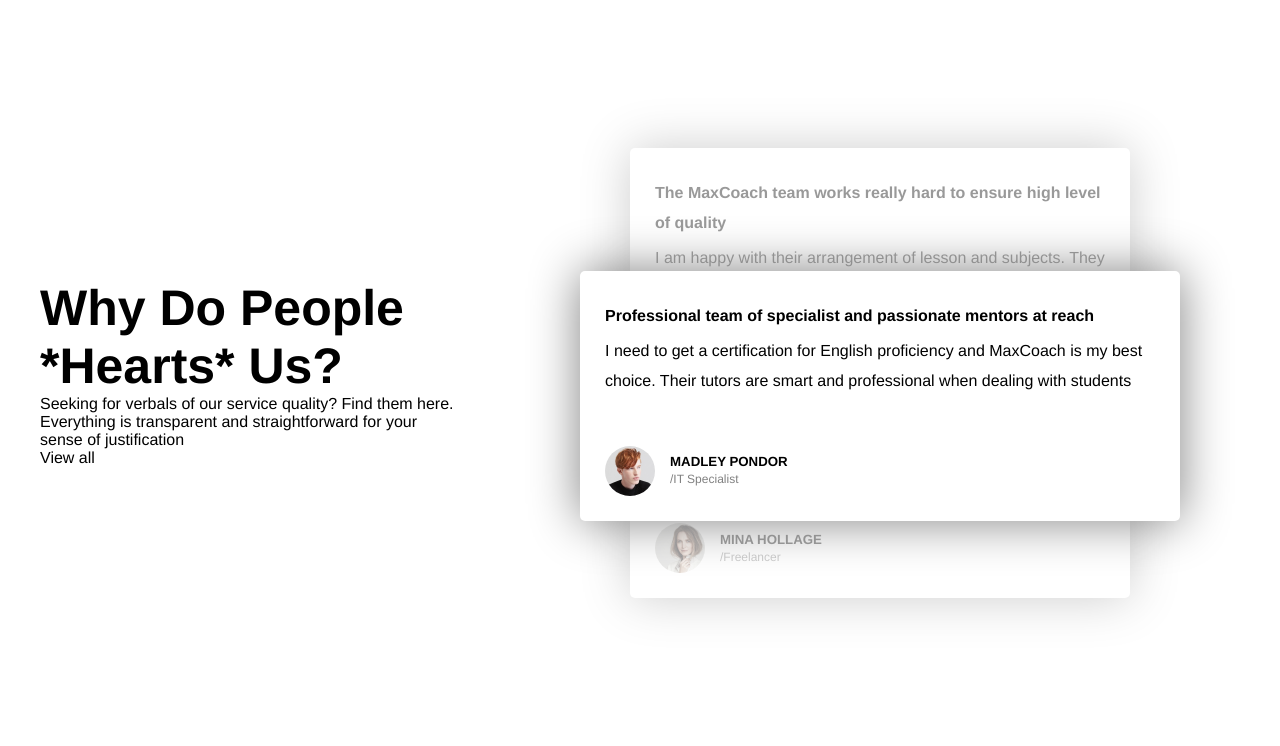
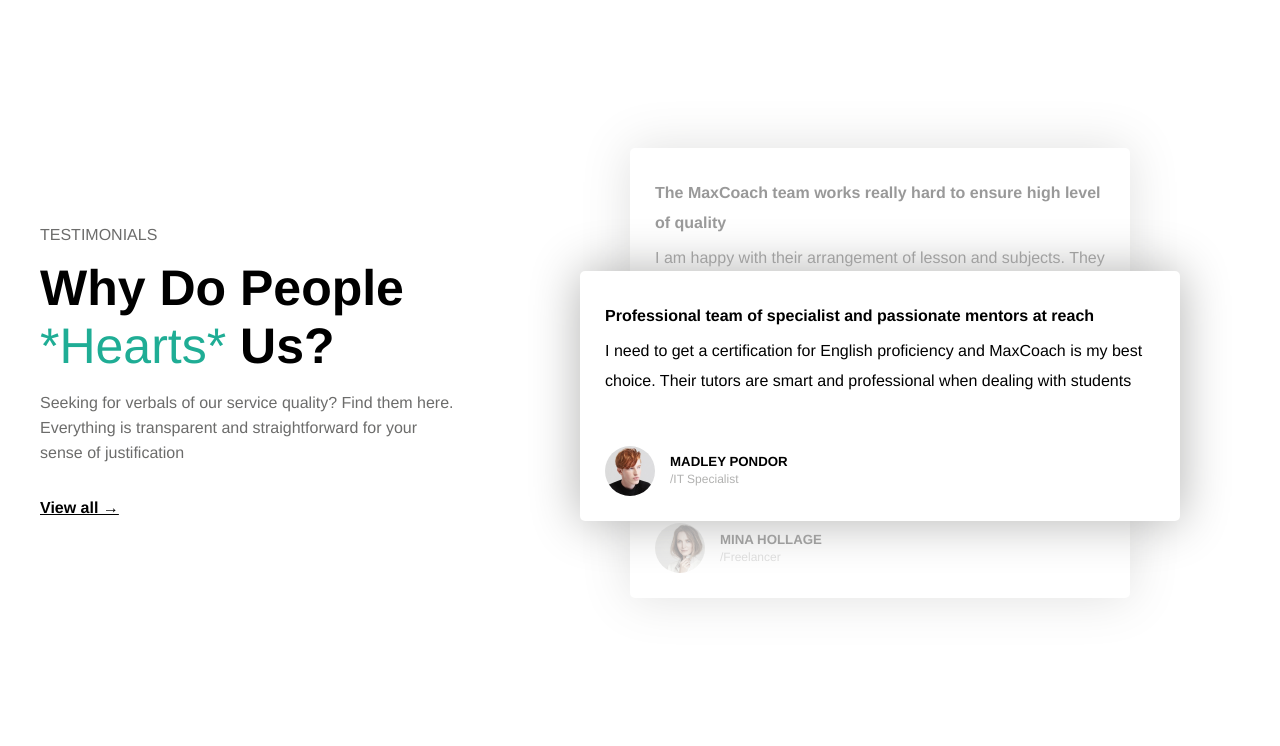
Before and after one commit to KCorigliano/proj-html-vuejs, a Vue app: page / in a window 1280 px wide. Shown: the part 2981-3727 px from the top of the page. Built offline with nearby package versions, Linux system fonts and the light colour scheme.

Commit message:
fivth row style

```diff
--- a/src/components/WhyPeopleRow.vue
+++ b/src/components/Row-5-WhyPeople.vue
@@ -1,13 +1,14 @@
 <template>
     <div class="row">
         <div class="text">
-            <h2>Why Do People *Hearts* Us?</h2>
+            <h4>TESTIMONIALS</h4>
+            <h2>Why Do People <span>*Hearts*</span> Us?</h2>
             <p>
                 Seeking for verbals of our service quality? Find them here.
                 Everything is transparent and straightforward for your sense
                 of justification
             </p>
-            <p>View all</p>
+            <p>View all →</p>
         </div>
         <div class="img-box">
             <div class="text-image background">
@@ -48,6 +49,7 @@
 </script>
 
 <style lang="scss" scoped>
+@import '@/style/variables.scss';
 .row{
     display: flex;
     justify-content: space-between;
@@ -57,8 +59,31 @@
     .text{
         width: 35%;
 
+        h4{
+            color: $stormDust;
+            margin-bottom: 15px;
+            font-weight: 400;
+        }
+
         h2{
             font-size: 50px;
+            span{
+                color:$montainMeadow;
+                font-weight: 200;
+            }
+        }
+
+        p{
+            color: $stormDust;
+            line-height: 25px;
+            margin-top: 15px;
+        }
+
+        p:last-child{
+            margin-top: 30px;
+            color: black;
+            font-weight: bold;
+            text-decoration: underline;
         }
     }
 
@@ -76,7 +101,7 @@
         }
 
         .text-image{
-            box-shadow: 0 0 50px grey;
+            box-shadow: 0 0 50px $delta;
             border-radius: 5px;
             padding: 25px;
         }
@@ -94,7 +119,7 @@
 
             span{
                 font-size: 12px;
-                color: grey;
+                color: $delta;
             }
         }
 
```
Also changed, not shown: src/components/MainContainer.vue (+8 -8 lines), src/components/Row-1-LearnAbout.vue (renamed from src/components/LearnAboutRow.vue), src/components/Row-2-Data.vue (renamed from src/components/SomeDataRow.vue), src/components/Row-3-UpgradeSkill.vue (renamed from src/components/UpgradeSkillRow.vue), src/components/Row-4-LatestCourses.vue (renamed from src/components/LatestCoursesRow.vue), src/components/Row-6-TransformYou.vue (renamed from src/components/TransformYouRow.vue), src/components/Row-7-LatestBlog.vue (renamed from src/components/LatestFromBlogRow.vue), src/components/Row-8-Subscribe.vue (renamed from src/components/SubscribeRow.vue).
